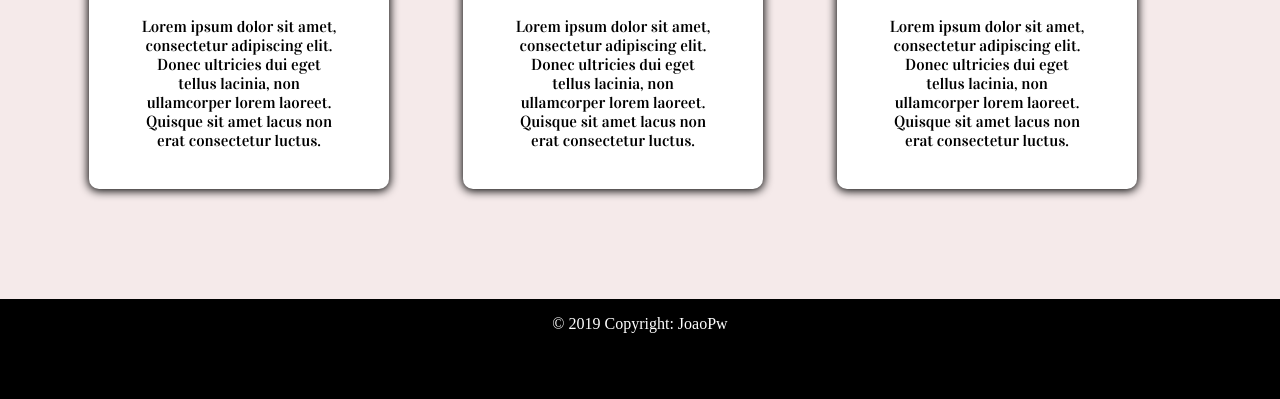
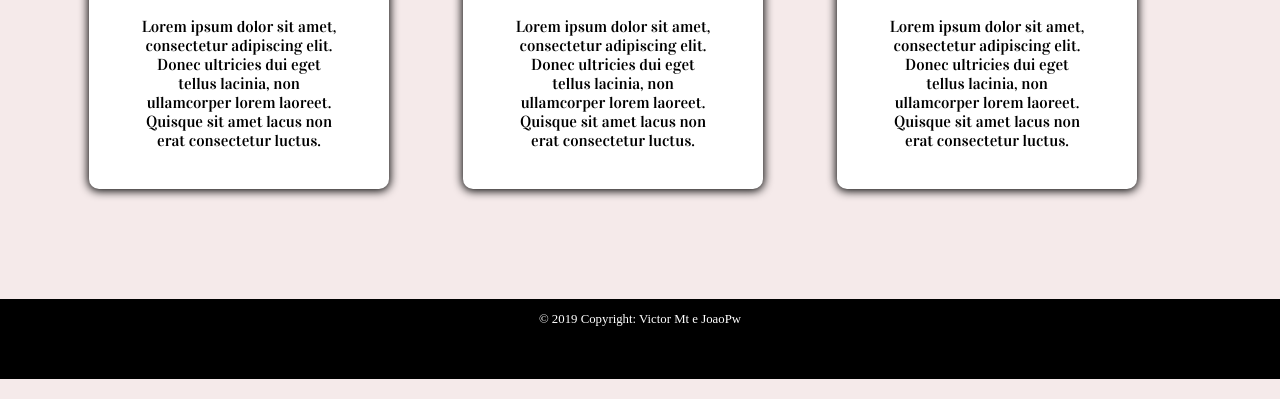
Before and after one commit to joaopedro-dev/new_project, a plain HTML site: page index.html in a window 1280 px wide. Shown: the part 1571-1970 px from the top of the page. Drawn offline with nearby package versions, Linux system fonts and the light colour scheme; a web font is replaced by a local one.

Commit message:
Alterando footer

```diff
--- a/index.html
+++ b/index.html
@@ -115,7 +115,7 @@
         <div class="row">
                 <div class="col">
                     <p class="text_footer">
-                            © 2019 Copyright: JoaoPw
+                            © 2019 Copyright: Victor Mt e JoaoPw
                     </p>
                 </div>
         </div>
--- a/scss/components/_footer.scss
+++ b/scss/components/_footer.scss
@@ -1,7 +1,8 @@
 .foot{
     background: black;
-    height: 100px;
+    height: 80px;
     .text_footer{
+        font-size: 0.8rem;
         display: flex;
         color: white;
         justify-content: center;
```
Also changed, not shown: scss/bundle.css, 1 other file.
